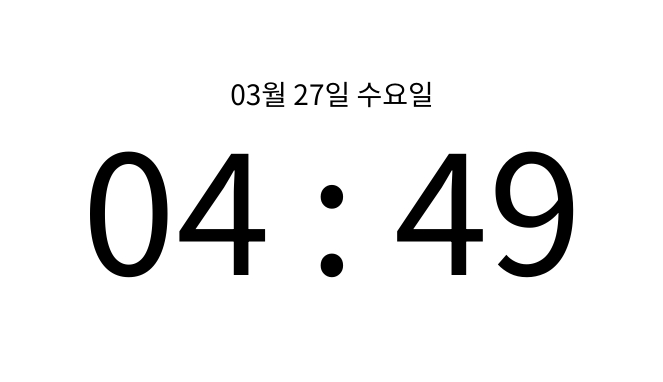
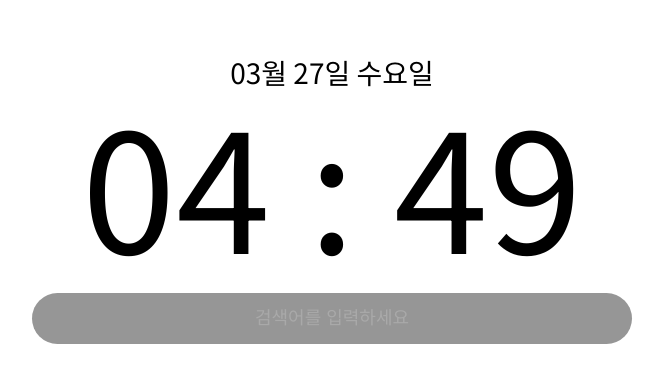
Before and after one commit to Han-Ju-young/MakeChrome, a plain HTML site: page index.html in a window 1280 px wide. Shown: the part 202-584 px from the top of the page, without its empty margins (308-971 px from the left). Drawn offline with Linux system fonts and the light colour scheme.

Commit message:
구글 검색창 만들기

```diff
--- a/css/main.css
+++ b/css/main.css
@@ -32,3 +32,25 @@ body {
   font-weight: 400;
   margin-top: -35px;
 }
+
+.main-wrapper .search {
+  display: flex;
+  justify-content: center;
+}
+
+.search #search-input {
+  width: 600px;
+  background-color: rgb(150, 150, 150);
+  color: white;
+  font-size: var(--medium);
+  padding: 15px 0px;
+  border-radius: 30px;
+  border: 0px;
+  text-align: center;
+  margin-top: -10px;
+}
+
+.search #search-input::placeholder {
+  color: rgb(169, 169, 169);
+  font-size: var(--medium);
+}
--- a/index.html
+++ b/index.html
@@ -22,8 +22,16 @@
             <!-- 현재 시간 -->
           </div>
         </div>
+        <div class="search">
+          <input
+            id="search-input"
+            placeholder="검색어를 입력하세요"
+            autocomplete="off"
+          />
+        </div>
       </div>
     </div>
     <script src="./js/clock.js"></script>
+    <script src="./js/search.js"></script>
   </body>
 </html>
--- /dev/null
+++ b/js/search.js
@@ -0,0 +1,17 @@
+const searchInput = document.getElementById("search-input");
+
+const showSearchResult = () => {
+  let searchWord = searchInput.value;
+  window.location.href = `https://www.google.co.kr/search?q=${searchWord}`;
+  searchWord = "";
+};
+
+const enterKey = (event) => {
+  if (event.code === "Enter") {
+    showSearchResult();
+  }
+};
+
+searchInput.addEventListener("keypress", (event) => {
+  enterKey(event);
+});
```
